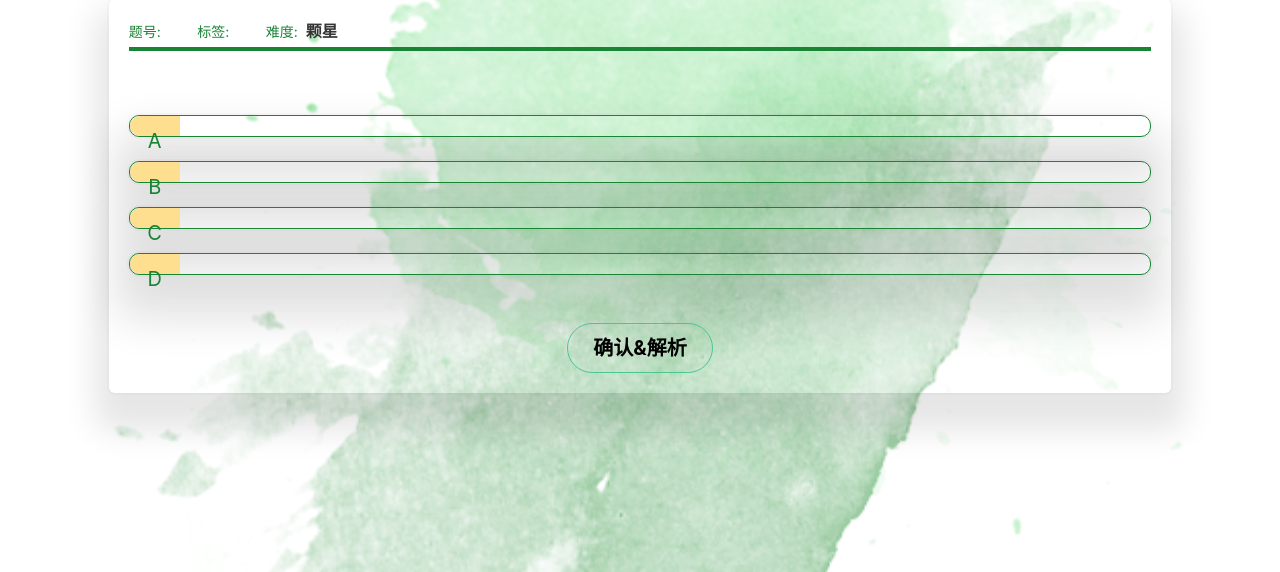
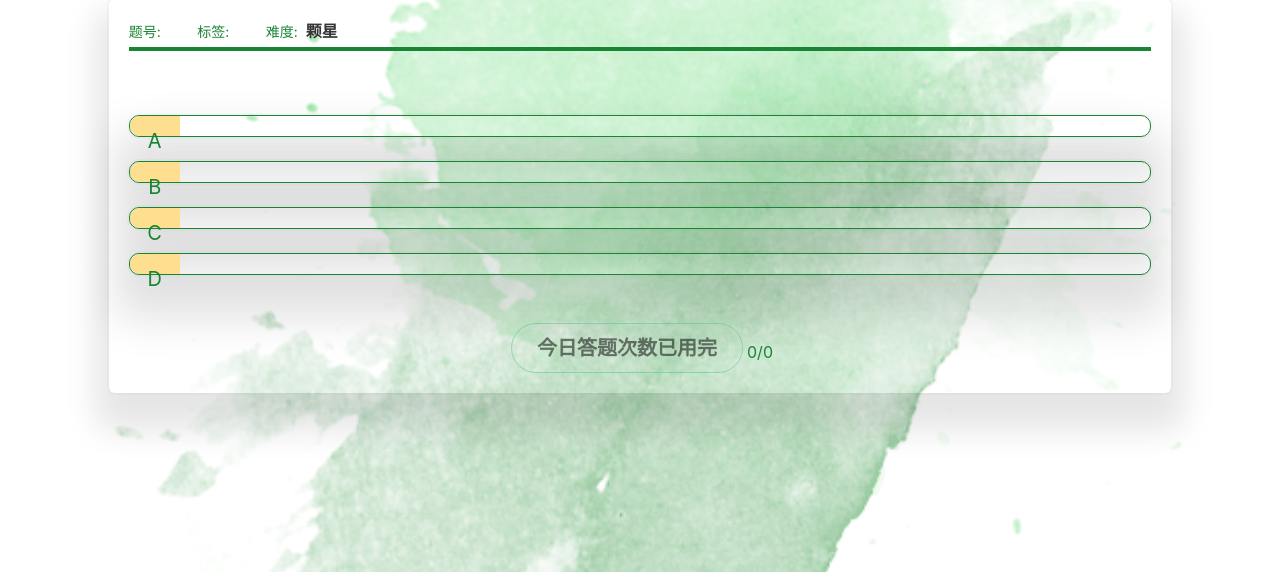
Before and after one commit to bigbugboy/jinbai, a Django app: page /exercise/ in a window 1280 px wide. Shown: the part 121-693 px from the top of the page. Run offline with Django 4.2, Linux system fonts and the light colour scheme; the visitor is signed in with stand-in values (Sample User, id 1); data that the repository does not hold is empty; some libraries are stand-ins or nearby versions.

Commit message:
daily sc counts

```diff
--- a/apps/exercise/models.py
+++ b/apps/exercise/models.py
@@ -26,9 +26,9 @@
         (0, '下架'),
     )
 
-    tags = models.ManyToManyField(to=Tag)
+    tag = models.ForeignKey(to=Tag, on_delete=models.SET_NULL, null=True)
     star = models.SmallIntegerField(default=1, choices=((i + 1, f'{i+1}颗星')for i in range(3)), help_text='难度系数')
-    no = models.CharField(max_length=255, blank=False, null=False, help_text='格式: <标签编号>-<题目唯一编号>')
+    no = models.CharField(max_length=10, blank=False, null=False, unique=True, help_text='题目唯一编号')
     title = RichTextField(blank=False, null=False)
     choice_a = RichTextField(max_length=255, null=False)
     choice_b = RichTextField(max_length=255, null=False)
--- a/apps/exercise/views.py
+++ b/apps/exercise/views.py
@@ -1,6 +1,10 @@
+import json
 import random
+from datetime import date
+
+from django.contrib import messages
 from django.shortcuts import render, get_object_or_404
-from django.http import HttpRequest, JsonResponse, HttpResponseForbidden
+from django.http import HttpRequest, JsonResponse, Http404
 from django.views import View
 from django.contrib.auth.decorators import login_required
 from django.utils.decorators import method_decorator
@@ -17,10 +21,31 @@
 @method_decorator(login_required(login_url='login'), name='post')
 class ScStart(View):
 
-    def _json_to(self, sc: models.SingleChoice):
+    DAILY_SC_COUNTS = 74
+
+
+    def _validate_user_nos(self, user):
+        today = str(date.today())
+        today_nos = json.loads(user.today_sc_nos)
+        nos = today_nos.get(today, [])
+        if len(nos) >= self.DAILY_SC_COUNTS:
+            return False, nos
+        return True, nos
+
+    def _update_user_nos(self, user, no):
+        today = str(date.today())
+        today_nos = json.loads(user.today_sc_nos)
+        nos = today_nos.get(today, [])
+        nos.append(no)
+        today_nos = {today: nos}
+        user.today_sc_nos = json.dumps(today_nos)
+        user.save()
+
+
+    def _json_to(self, sc: models.SingleChoice, daily_sc_no_counts):
         return {
             'no': sc.no,
-            'tags': [tag for tag in sc.tags.all().values()],
+            'tag': sc.tag.name ,
             'star': sc.star,
             'title': sc.title,
             'choice_a': sc.choice_a,
@@ -30,15 +55,24 @@
             'right_counts': sc.right_counts,
             'wrong_counts': sc.wrong_counts,
             'collect_counts': sc.collect_counts,
+            'daily_sc_counts': self.DAILY_SC_COUNTS,
+            'left_sc_counts': max(self.DAILY_SC_COUNTS - daily_sc_no_counts, 0)
         }
 
     def get(self, request: HttpRequest):
+        allow_next, daily_sc_nos = self._validate_user_nos(request.user)
+        if not allow_next:
+            # 今日答题次数已用完
+            sc = get_object_or_404(models.SingleChoice, no=daily_sc_nos[-1])
+            messages.info(request, '今日答题次数已用完')
+            return JsonResponse(self._json_to(sc, len(daily_sc_nos)))
+
         vip = request.user.vip
         star = request.headers.get('star', 1)
         todo_sc_no = request.session.get('todo_sc_no')
         if todo_sc_no:
             sc = get_object_or_404(models.SingleChoice, no=todo_sc_no)
-            return JsonResponse(self._json_to(sc))
+            return JsonResponse(self._json_to(sc, len(daily_sc_nos)))
 
         # 新的题目
         scs = models.SingleChoice.objects.filter(star=1, status=2).all()
@@ -47,14 +81,19 @@
 
         sc = random.choice(scs)
         request.session['todo_sc_no'] = sc.no
-        return JsonResponse(self._json_to(sc))
-
+        return JsonResponse(self._json_to(sc, len(daily_sc_nos)))
 
     def post(self, request: HttpRequest):
+        allow_next, _ = self._validate_user_nos(request.user)
+        if not allow_next:
+            raise Http404('upper limit reached')
         todo_sc_no = request.headers['todo-sc-no']
         select_choice = request.headers['select-choice']
+        if todo_sc_no != request.session['todo_sc_no']:
+            raise Http404()
         sc = get_object_or_404(models.SingleChoice, no=todo_sc_no)
         request.session['todo_sc_no'] = ''  # 这样操作后，下一题就会再随机一个新题
+        self._update_user_nos(request.user, todo_sc_no)
         return JsonResponse({
             'status': select_choice == sc.right_choice,
             'right_choice': sc.right_choice,
--- a/apps/userinfo/models.py
+++ b/apps/userinfo/models.py
@@ -1,3 +1,5 @@
+import json
+
 from django.db import models
 from django.contrib.auth.models import AbstractUser
 
@@ -17,7 +19,7 @@
     vip_start_date = models.DateTimeField(blank=True, null=True)
     vip_end_date = models.DateTimeField(blank=True, null=True)
 
-    today_sc_nos = models.CharField(max_length=1000, default='', blank=True, help_text='今日答题no')
+    today_sc_nos = models.CharField(max_length=512, default=json.dumps({}), blank=True, help_text='今日答题no')
     sc_nos = models.TextField(blank=True, null=True, help_text='用户管收藏的单选题目no')
 
 
--- a/templates/exercise.html
+++ b/templates/exercise.html
@@ -34,7 +34,9 @@
         display: inline !important;
         padding: 0px !important;
     }
-    code[class*=language-], pre[class*=language-] {
+
+    code[class*=language-],
+    pre[class*=language-] {
         font-size: 16px !important;
     }
 
@@ -119,10 +121,11 @@
 
 {% block content %}
 {% include 'partials/header.html' %}
+{% include 'partials/sweetalert.html' %}
 <div class="box mt-6" id="app" v-cloak>
     <p id="sc-info">
         <span class="mr-5"><small class="mr-2">题号:</small><strong v-text="sc.no"></strong></span>
-        <span class="mr-5"><small class="mr-2">标签:</small><strong v-text="scTags"></strong></span>
+        <span class="mr-5"><small class="mr-2">标签:</small><strong v-text="sc.tag"></strong></span>
         <span><small class="mr-2">难度:</small><strong>{[sc.star]}颗星</strong></span>
     </p>
     <div class="block title_block" v-html="sc.title"></div>
@@ -133,13 +136,18 @@
     </div>
 
     <div class="buttons is-centered mt-6">
-        <button class="button is-rounded is-success is-outlined" id="confirmbtn" @click="postQuestion">确认&解析</button>
+        <button class="button is-rounded is-success is-outlined" :disabled="left_sc_counts < 1" id="confirmbtn"
+            @click="postQuestion">
+            <span v-if="left_sc_counts !== 0">确认&解析</span>
+            <span v-else>今日答题次数已用完</span>
+        </button>
+        <span>{[left_sc_counts]}/{[daily_sc_counts]}</span>
     </div>
     <div v-if="right_choice" class="block">
         <div v-if="right_choice" class="answer">答案: <strong v-text="right_choice.toUpperCase()"></strong></div>
         <div v-if="description" class="description">解析: <small v-html="description"></small></div>
-        <p v-if="next" class="description">
-            <button class="button is-warning" @click="getOneQuestion">下一题</button>
+        <p class="description">
+            <button class="button is-warning" :disabled="left_sc_counts === 1" @click="getOneQuestion">下一题</button>
         </p>
     </div>
 </div>
@@ -163,24 +171,26 @@
                 selected_block: null,
                 right_choice: '',
                 description: '',
-                next: false,
-
+                daily_sc_counts: 0,
+                left_sc_counts: 0,
             }
-        },
-        computed: {
-            scTags: function () {
-                let tags = []
-                this.sc.tags.forEach(element => {
-                    tags.push(element.name)
-                });
-                return tags.join(',')
-            },
         },
         methods: {
             getOneQuestion: function () {
-                this.resetInfo()
-                fetch("{% url 'scstart' %}").then((res) => res.json()).then((data) => {
+                fetch("{% url 'scstart' %}").then((res) => {
+                    if (!res.ok) {
+                        alert('今日答题次数已用完')
+                        throw new Error()
+
+                    } else {
+                        return res.json()
+                    }
+                }).then((data) => {
+                    this.resetInfo();
                     this.sc = data;
+                    this.daily_sc_counts = data['daily_sc_counts'];
+                    this.left_sc_counts = data['left_sc_counts'];
+
                 })
             },
             postQuestion: function () {
@@ -203,8 +213,11 @@
                 }).then((res) => res.json()).then((data) => {
                     this.right_choice = data.right_choice;
                     this.description = data.desc;
-                    this.next = true;
                     this.selected_block.classList.remove('selected');
+                    if (this.left_sc_counts === 1) {
+                        this.left_sc_counts = 0
+                        sweetAlert('info', '今日答题次数已用完')
+                    }
 
                     if (data.status === true) {
                         this.selected_block.classList.add('success');
@@ -237,7 +250,6 @@
                 this.selected_block = null
                 this.right_choice = ''
                 this.description = ''
-                this.next = false
                 choises = document.getElementsByClassName('choice_block')
                 for (let index = 0; index < choises.length; index++) {
                     choises[index].classList.remove('selected')
```
Also changed, not shown: apps/exercise/admin.py (+5 -2 lines), apps/exercise/migrations/0005_remove_singlechoice_tags_singlechoice_tag.py (added), apps/exercise/migrations/0006_alter_singlechoice_no_alter_singlechoice_tag.py (added), apps/exercise/migrations/0007_alter_singlechoice_tag.py (added), apps/exercise/migrations/0008_alter_singlechoice_no.py (added), apps/userinfo/migrations/0003_alter_user_today_sc_nos.py (added), apps/userinfo/migrations/0004_alter_user_today_sc_nos.py (added).
